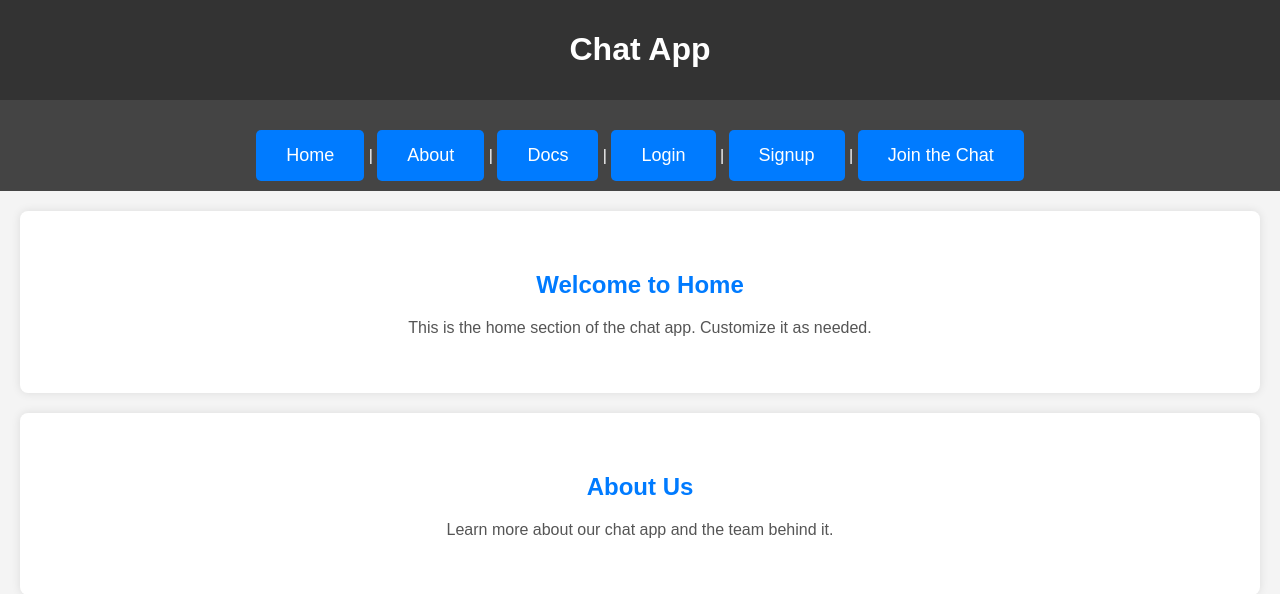
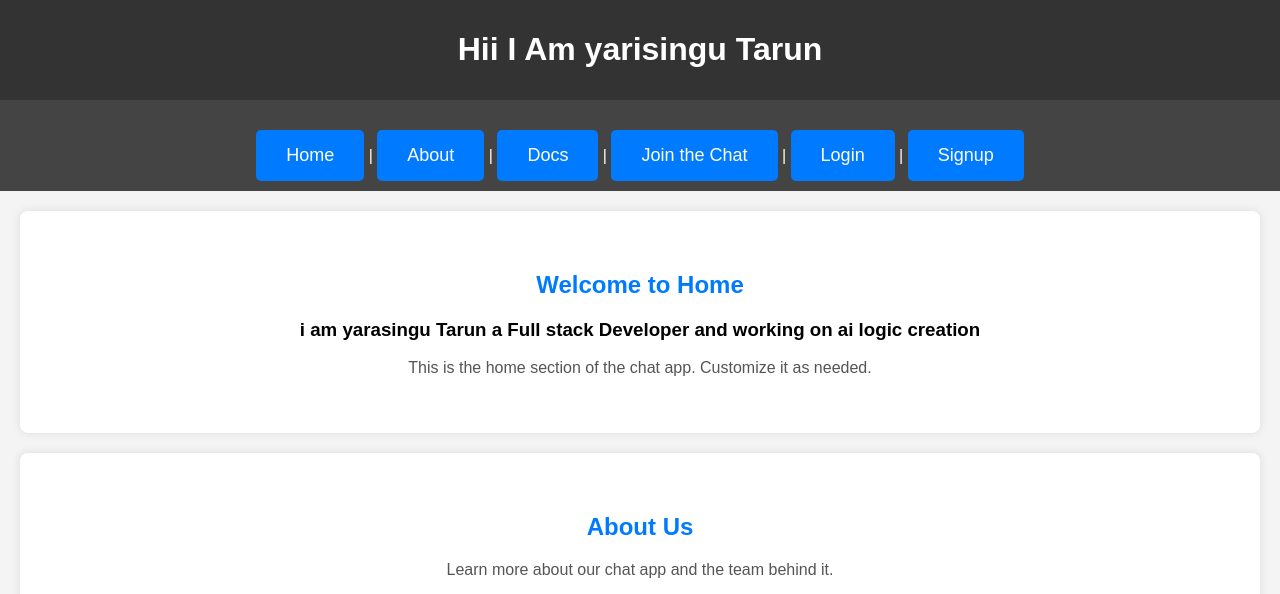
Before and after one commit to yarasingu-era/kivy-web, a Flask app: page / in a window 1280 px wide. Shown: the top 594 px of the page. Run offline with Flask 3, Linux system fonts and the light colour scheme.

Commit message:
home page improvment

```diff
--- a/templates/index.html
+++ b/templates/index.html
@@ -63,20 +63,22 @@
 <body>
 
     <header>
-        <h1>Chat App</h1>
+        <h1>Hii I Am yarisingu Tarun</h1>
     </header>
 
     <nav>
         <a href="#home" class="chat-button">Home</a> |
         <a href="#about" class="chat-button">About</a> |
         <a href="#docs" class="chat-button">Docs</a> |
+        <a href="#chat" class="chat-button">Join the Chat</a> |
         <a href="#login" class="chat-button">Login</a> |
-        <a href="#signup" class="chat-button">Signup</a> |
-        <a href="#chat" class="chat-button">Join the Chat</a>
+        <a href="#signup" class="chat-button">Signup</a>
+
     </nav>
 
     <section id="home">
         <h2>Welcome to Home</h2>
+        <h3> i am yarasingu Tarun a Full stack Developer and working on ai logic creation </h3>
         <p>This is the home section of the chat app. Customize it as needed.</p>
     </section>
 
```
